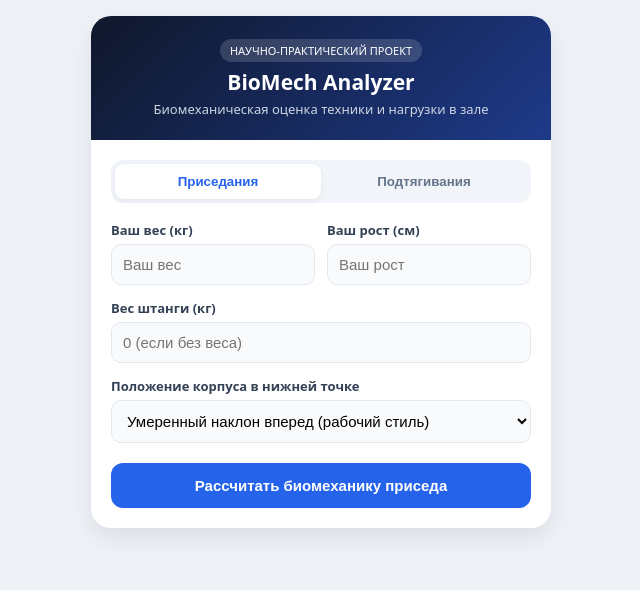
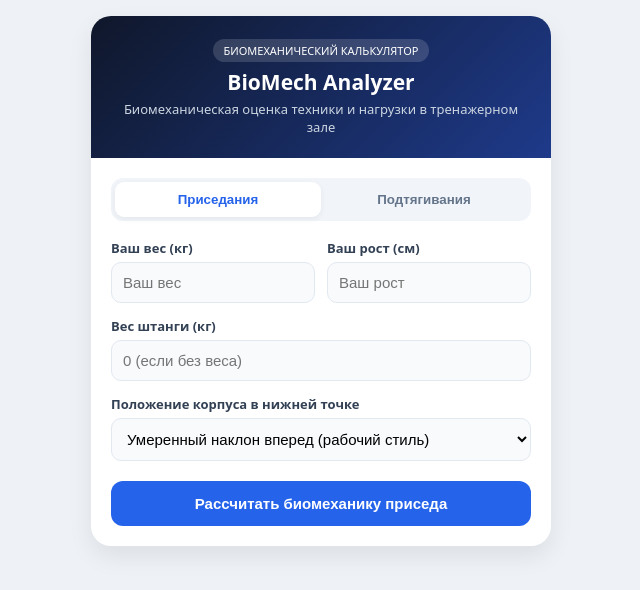
Before and after one commit to rmxix/biomech-cal-, a plain HTML site: page index.html in a window 1280 px wide. Shown: the whole page, without its empty margins (319-959 px from the left). Drawn offline with Linux system fonts and the light colour scheme.

Commit message:
Update index.html

```diff
--- a/index.html
+++ b/index.html
@@ -36,9 +36,9 @@
 <body>
 <div class="card">
   <div class="head">
-    <div class="badge">Научно-практический проект</div>
+    <div class="badge">Биомеханический калькулятор</div>
     <h1>BioMech Analyzer</h1>
-    <p>Биомеханическая оценка техники и нагрузки в зале</p>
+    <p>Биомеханическая оценка техники и нагрузки в тренажерном зале</p>
   </div>
   <div class="body">
     <div class="tabs">
```
